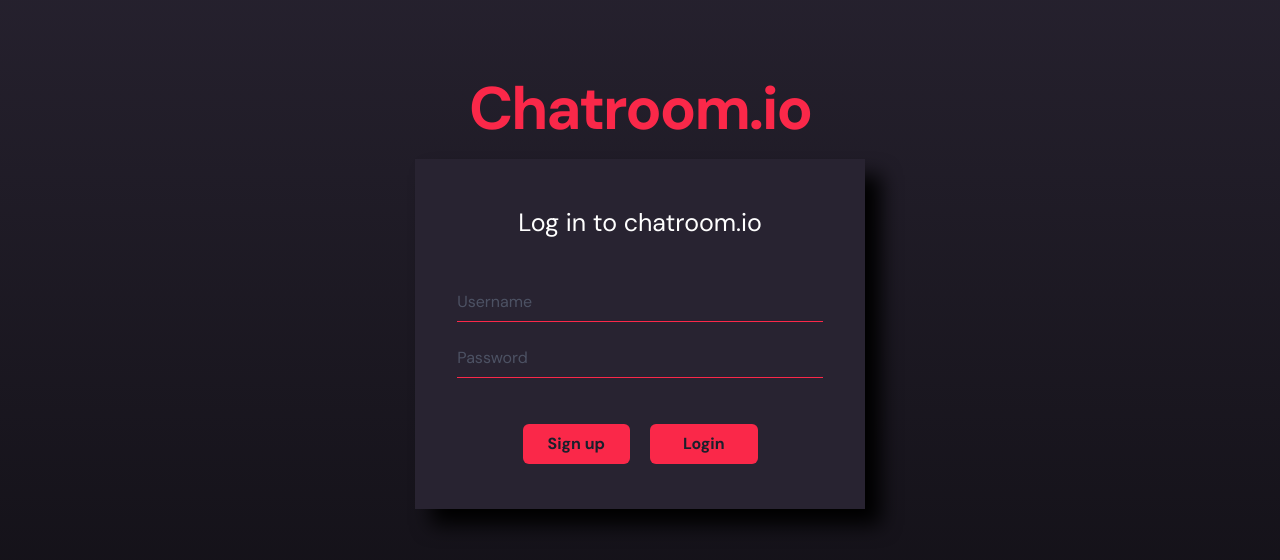
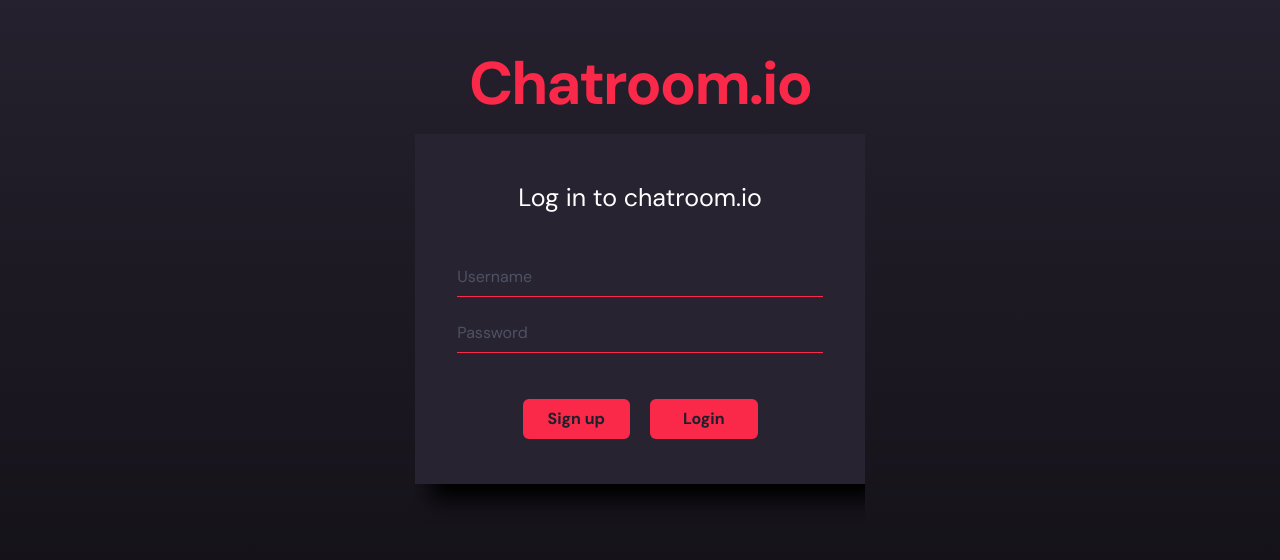
Before and after one commit to saldanaj97/ChatApp, a React (Create React App) app in the folder chat-client/: page / in a window 1280 px wide. Shown: the part 106-666 px from the top of the page. Built offline with nearby package versions, Linux system fonts and the light colour scheme; no server answers.

Commit message:
Now added a transition between signup and login.

```diff
--- a/chat-client/src/App.js
+++ b/chat-client/src/App.js
@@ -4,6 +4,7 @@ import { ChakraProvider, Flex, extendTheme } from "@chakra-ui/react"
 import { SocketProvider } from './SocketContext'
 import { MainProvider } from './MainContext'
 import { UsersProvider } from './UsersContext'
+import { SignupProvider } from './Components/Login/SignupContext';
 
 import Home from './Components/Login/Home'
 import Chat from './Components/Chat/Chat.js'
@@ -25,6 +26,7 @@ function App() {
       <MainProvider>
         <UsersProvider>
           <SocketProvider>
+            <SignupProvider>
               <Flex className="App" align='center' justifyContent='center'>
                 <Router>
                   <Routes>
@@ -34,6 +36,7 @@ function App() {
                   </Routes>
                 </Router>
               </Flex>
+            </SignupProvider>
           </SocketProvider>
         </UsersProvider>
       </MainProvider>
--- a/chat-client/src/Components/Login/Home.js
+++ b/chat-client/src/Components/Login/Home.js
@@ -1,22 +1,24 @@
 import React, { useState, useContext } from "react";
 
-import { Box, Flex, Heading } from "@chakra-ui/react";
+import { Box, Collapse, Flex, Heading } from "@chakra-ui/react";
 
 import { UsersContext } from "../../UsersContext";
+import { SignupContext, SignupProvider } from "./SignupContext";
 
 import Login from "./Login";
-import Signup from "./Signup";
-
+import Signup from './Signup'
 
 const Home = () => {
-  const { loggedIn, setLoggedIn } = useContext(UsersContext)
+  const { showSignUp, setShowSignUp } = useContext(SignupContext)
 
   return (
-    <Box direction='column'>
+    <Flex direction='column'>
       {/* Title */}
       <Heading as="h1" size="3xl" textAlign='center' mb='20px' fontFamily='DM Sans' fontWeight='600' letterSpacing='-2px' color='#FA2849'>Chatroom.io</Heading>
-      {loggedIn ? console.log('logged in ') : <Login />}
-    </Box >
+      <Collapse startingHeight={400} in={showSignUp}>
+        {showSignUp ? <Signup /> : <Login />}
+      </Collapse>
+    </Flex >
   )
 }
 
--- a/chat-client/src/Components/Login/Login.js
+++ b/chat-client/src/Components/Login/Login.js
@@ -1,19 +1,20 @@
-import React, { useContext, useEffect } from 'react'
+import React, { useState, useContext, useEffect } from 'react'
 import { useNavigate } from 'react-router-dom'
 import { Box, Button, Flex, Heading, Input, Text } from "@chakra-ui/react"
 
 import { MainContext } from '../../MainContext'
 import { SocketContext } from '../../SocketContext'
 import { UsersContext } from '../../UsersContext'
+import { SignupContext } from './SignupContext'
 
 import './Login.scss'
-
 
 const Login = () => {
   const socket = useContext(SocketContext)
   const { name, setName, room, setRoom } = useContext(MainContext)
   const navigate = useNavigate()
   const { setUsers, loggedIn, setLoggedIn } = useContext(UsersContext)
+  const { showSignUp, setShowSignUp } = useContext(SignupContext)
 
   //Checks to see if there's a user already present
 
@@ -30,6 +31,10 @@ const Login = () => {
     })
   }
 
+  const handleSignUpClick = () => {
+    setShowSignUp(!showSignUp);
+  }
+
   return (
     <Flex direction='column'>
 
@@ -44,7 +49,7 @@ const Login = () => {
           <Input variant='flushed' width='85%' borderColor='#FA2849' color='#FA2849' focusBorderColor=' #FA2849' type="text" placeholder='Username' value={name} onChange={e => setName(e.target.value)} />
           <Input variant='flushed' width='85%' borderColor='#FA2849' color='#FA2849' focusBorderColor=' #FA2849' type='password' placeholder='Password' value={room} onChange={e => console.log(e.target.value)} />
           <Box className='buttons' width='100%' m='30px 0px 0px 0px' align='center'>
-            <Button backgroundColor='#FA2849' isRound='true' width='25%' m='0px 10px' onClick={handleClick}>Sign up</Button>
+            <Button backgroundColor='#FA2849' isRound='true' width='25%' m='0px 10px' onClick={handleSignUpClick}>Sign up</Button>
             <Button backgroundColor='#FA2849' isRound='true' width='25%' m='0px 10px' onClick={handleClick}>Login</Button>
           </Box>
         </Flex>
--- /dev/null
+++ b/chat-client/src/Components/Login/SignupContext.js
@@ -0,0 +1,14 @@
+import React, { createContext, useState } from "react";
+
+const SignupContext = createContext()
+
+const SignupProvider = ({ children }) => {
+    const [showSignUp, setShowSignUp] = useState(false)
+    return (
+        <SignupContext.Provider value={{ showSignUp, setShowSignUp }} >
+            {children}
+        </SignupContext.Provider>
+    )
+}
+
+export { SignupContext, SignupProvider }
```
Lines whose indentation alone changed are shown as unchanged.
